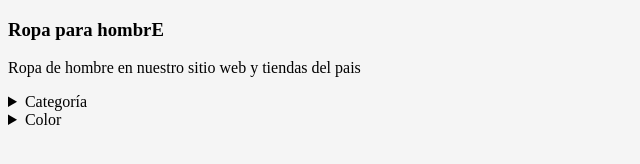
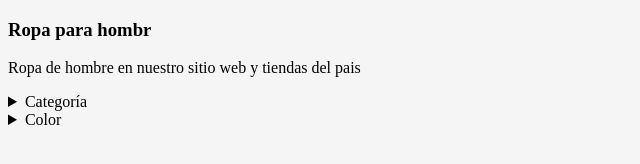
Before and after one commit to Prisma74/Recreate-mattelsa-view, a plain HTML site: page index.html in a window 1280 px wide. Shown: the full height of the page, 0-640 px from the left. Drawn offline with Linux system fonts and the light colour scheme.

Commit message:
Update index.html

```diff
--- a/index.html
+++ b/index.html
@@ -8,7 +8,7 @@
   </head>
   <body>
     <section class="title-page">
-      <h3>Ropa para hombrE</h3>
+      <h3>Ropa para hombr</h3>
       <p>Ropa de hombre en nuestro sitio web y tiendas del pais</p>
     </section>
 
```
